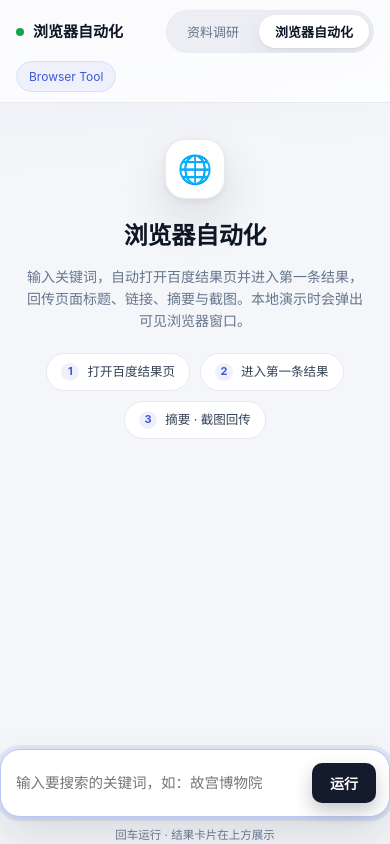
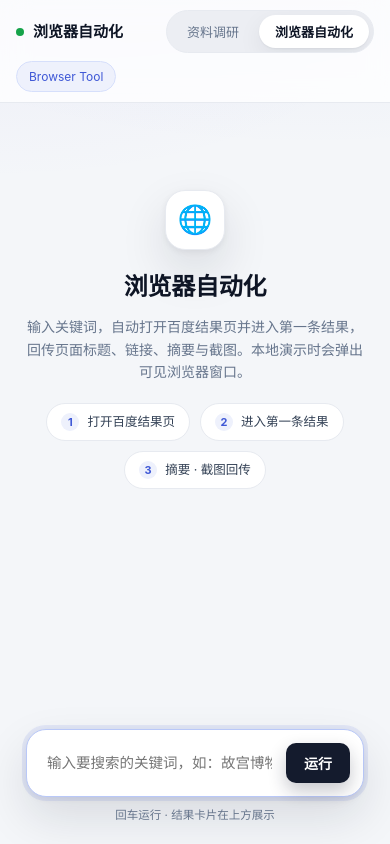
Before and after one commit to najiuxiao3-bit/research-agent-web, a plain HTML site: page static/index.html in a window 390 px wide. Both pictures are taken after a click on the button "浏览器自动化". Drawn offline with Linux system fonts and the light colour scheme; no server answers.

Commit message:
浏览器视图两段式布局：内层限宽居中，底部输入栏与调研页对齐

```diff
--- a/static/style.css
+++ b/static/style.css
@@ -577,6 +577,8 @@ body {
   .sidebar { display: none; }
   .messages { padding: 20px 16px; }
   .composer { padding: 12px 16px 16px; }
+  .browser-inner { padding: 20px 16px; }
+  .browser-composer { padding: 12px 16px 16px; }
   .topbar { flex-wrap: wrap; row-gap: 8px; height: auto; padding: 10px 16px; }
   .topbar-title { max-width: 42%; }
   .topbar-meta { gap: 6px; }
@@ -624,18 +626,24 @@ body {
 
 /* ===== 浏览器自动化面板（独立视图） ===== */
 .browser-panel {
+  flex: 1;
+  overflow-y: auto;
+  min-height: 0;
+}
+.browser-inner {
   max-width: 860px;
-  width: 100%;
   margin: 0 auto;
   padding: 36px 26px;
-  flex: 1;
-  overflow-y: auto;
+  display: flex;
+  flex-direction: column;
+  gap: 24px;
+  min-height: 100%;
 }
 
 .browser-hero {
   text-align: center;
   max-width: 620px;
-  margin: 0 auto 28px;
+  margin: 6vh auto 0;
 }
 .browser-hero-icon {
   width: 60px;
@@ -687,14 +695,20 @@ body {
   justify-content: center;
 }
 
+.browser-composer {
+  flex: none;
+  padding: 16px 26px 20px;
+}
 .browser-box {
+  max-width: 860px;
+  margin: 0 auto;
   display: flex;
   gap: 12px;
   background: var(--panel);
   border: 1px solid var(--border-strong);
   border-radius: 20px;
   box-shadow: var(--shadow-lg);
-  padding: 13px;
+  padding: 13px 13px 13px 18px;
   align-items: center;
   transition: border-color 0.15s, box-shadow 0.15s;
 }
@@ -714,7 +728,6 @@ body {
 }
 
 .browser-result {
-  margin-top: 24px;
   display: flex;
   flex-direction: column;
   gap: 16px;
```
